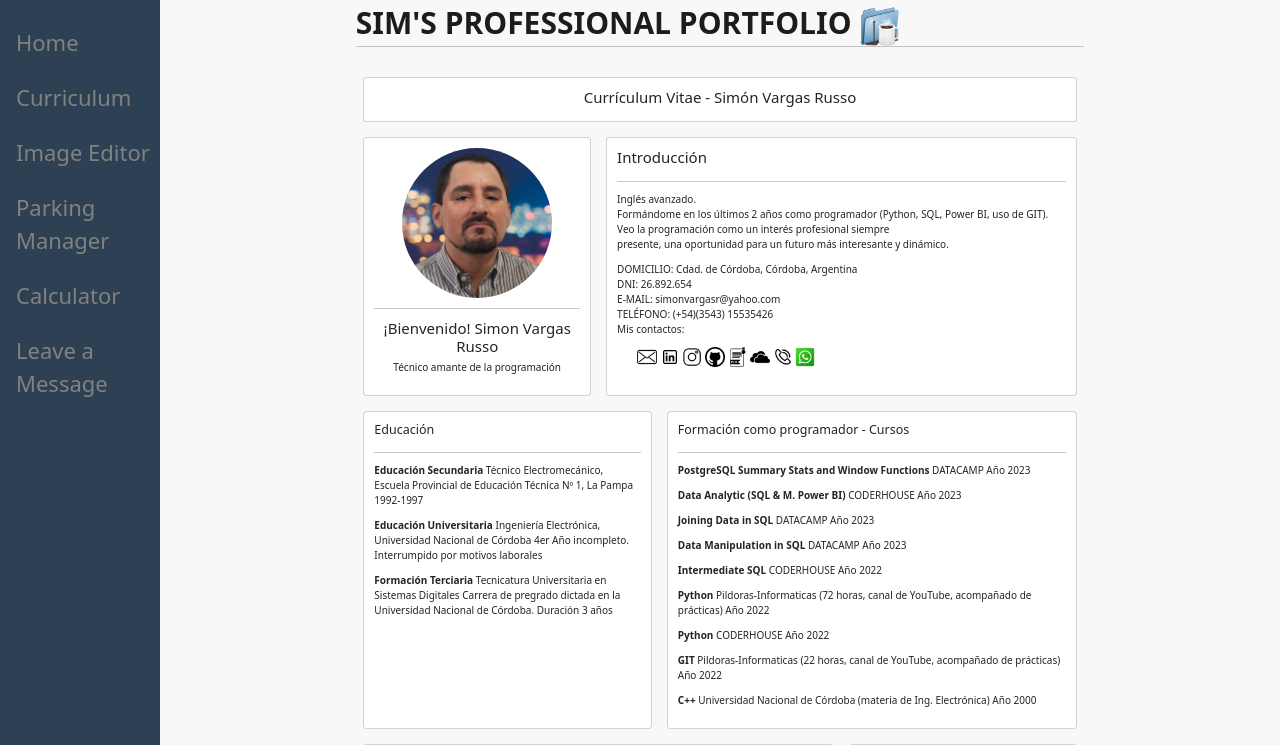
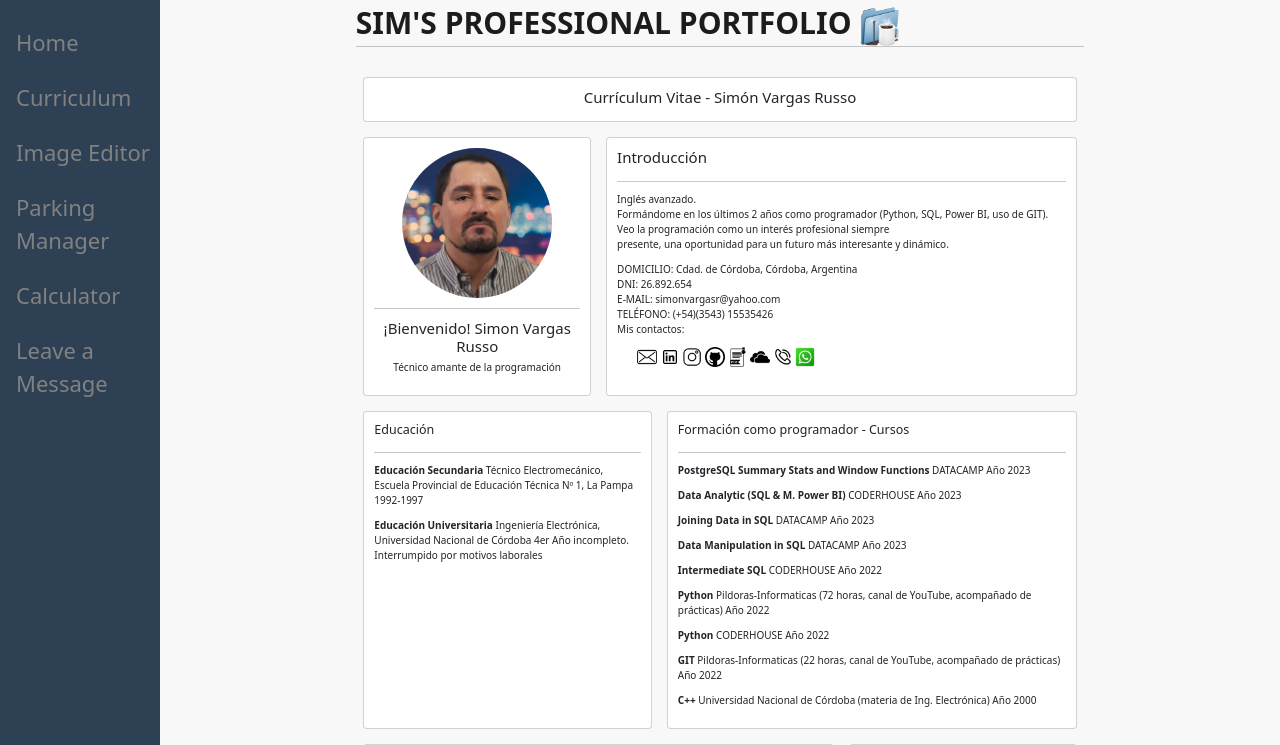
Before and after one commit to simonvaru/sitio_personal, a Django app: page /cv/ in a window 1280 px wide. Shown: the top 745 px of the page. Run offline with Django 4.2, Linux system fonts and the light colour scheme; some libraries are stand-ins or nearby versions.

Commit message:
utc and cv correction

```diff
--- a/cv_raiz/settings.py
+++ b/cv_raiz/settings.py
@@ -128,7 +128,8 @@ AUTH_PASSWORD_VALIDATORS = [
 
 LANGUAGE_CODE = 'en-us'
 
-TIME_ZONE = 'UTC'
+#TIME_ZONE = 'UTC'
+TIME_ZONE = 'America/Argentina/Buenos_Aires'
 
 USE_I18N = True
 
--- a/main/templates/main/cvsim.html
+++ b/main/templates/main/cvsim.html
@@ -80,9 +80,6 @@
                     Ingeniería Electrónica, Universidad Nacional de Córdoba
                     4er Año incompleto. Interrumpido por motivos laborales</p>
 
-                    <p><b>Formación Terciaria</b>
-                    Tecnicatura Universitaria en Sistemas Digitales
-                    Carrera de pregrado dictada en la Universidad Nacional de Córdoba. Duración 3 años</p>
                 </div>
             </div>
 
```
